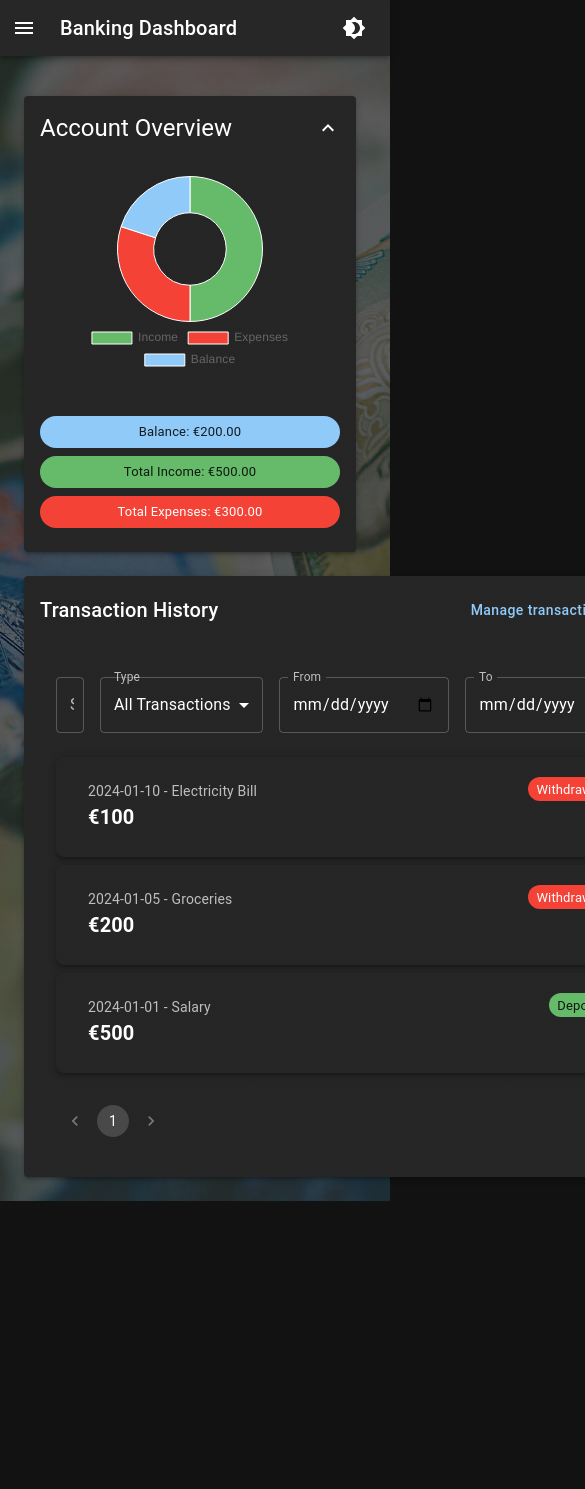
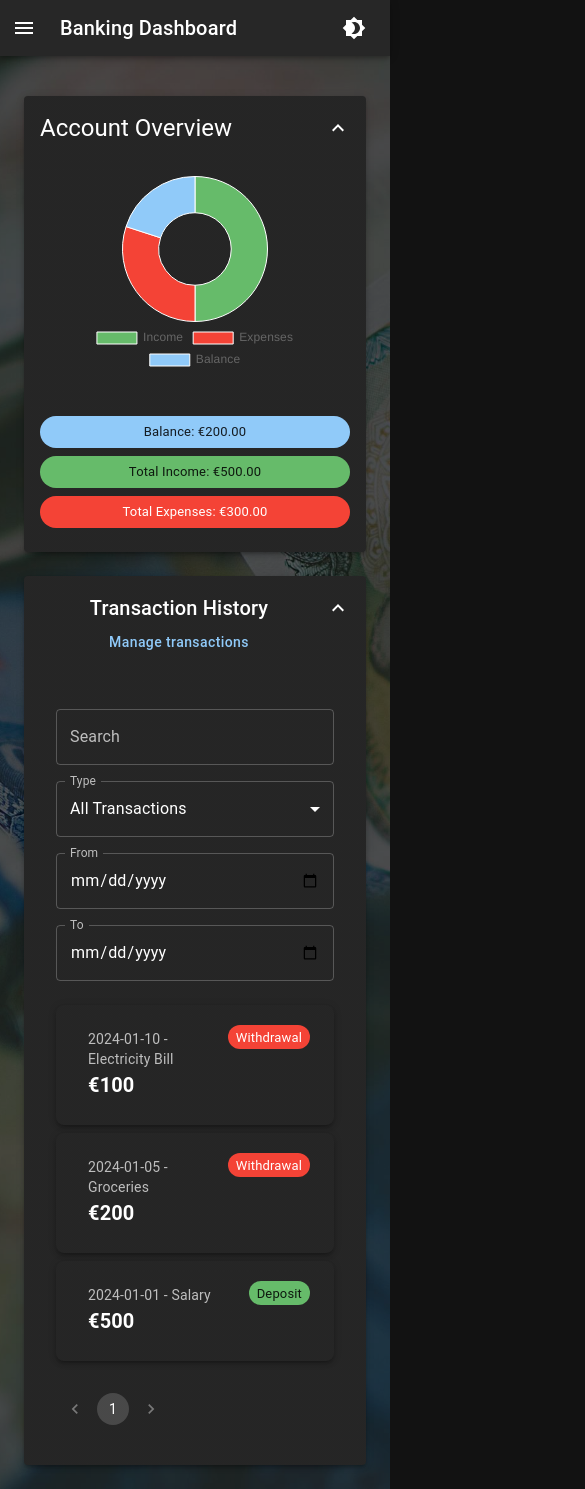
Before and after one commit to amirzaghari/banking-dashboard, a React (Create React App) app: page / in a window 390 px wide. Shown: the top 1489 px of the page, 585 px wide, since content can reach past the window. Before the commit the page ends 1201 px from the top, so only its background shows below. Built offline with nearby package versions, Linux system fonts and the light colour scheme.

Commit message:
Make layout responsive

```diff
--- a/package.json
+++ b/package.json
@@ -7,6 +7,7 @@
     "@emotion/styled": "^11.14.0",
     "@mui/icons-material": "^6.4.5",
     "@mui/material": "^6.4.5",
+    "@mui/x-date-pickers": "^7.27.0",
     "@testing-library/dom": "^10.4.0",
     "@testing-library/jest-dom": "^6.6.3",
     "@testing-library/react": "^16.2.0",
--- a/public/index.html
+++ b/public/index.html
@@ -24,7 +24,7 @@
       work correctly both with client-side routing and a non-root public URL.
       Learn how to configure a non-root public URL by running `npm run build`.
     -->
-    <title>React App</title>
+    <title>Banking dashboard</title>
   </head>
   <body>
     <noscript>You need to enable JavaScript to run this app.</noscript>
--- a/src/App.css
+++ b/src/App.css
@@ -1,42 +1,3 @@
-.App {
-  text-align: center;
-}
-
-.App-logo {
-  height: 40vmin;
-  pointer-events: none;
-}
-
-@media (prefers-reduced-motion: no-preference) {
-  .App-logo {
-    animation: App-logo-spin infinite 20s linear;
-  }
-}
-
-.App-header {
-  background-color: #282c34;
-  min-height: 100vh;
-  display: flex;
-  flex-direction: column;
-  align-items: center;
-  justify-content: center;
-  font-size: calc(10px + 2vmin);
-  color: white;
-}
-
-.App-link {
-  color: #61dafb;
-}
-
-@keyframes App-logo-spin {
-  from {
-    transform: rotate(0deg);
-  }
-  to {
-    transform: rotate(360deg);
-  }
-}
-
 .layout-wrapper {
   position: relative;
   min-height: 100vh;
@@ -59,11 +20,11 @@
 }
 
 .dark-mode .layout-overlay {
-  background-color: rgba(0, 0, 0, 0.5);
+  background-color: rgba(0, 0, 0, 0.6);
 }
 
 .light-mode .layout-overlay {
-  background-color: rgba(255, 255, 255, 0.5);
+  background-color: rgba(255, 255, 255, 0.6);
 }
 
 .layout-content {
--- a/src/App.tsx
+++ b/src/App.tsx
@@ -1,21 +1,23 @@
-import React from 'react';
-import { BrowserRouter as Router, Routes, Route } from 'react-router-dom';
-import DashboardPage from './pages/DashboardPage';
-import TransactionPage from './pages/TransactionPage';
-import Layout from './components/Layout';
-import './App.css';
+import React from "react";
+import { BrowserRouter as Router, Routes, Route } from "react-router-dom";
+import DashboardPage from "./pages/DashboardPage";
+import TransactionPage from "./pages/TransactionPage";
+import Layout from "./components/Layout";
+import "./App.css";
 
-function App() {
+const App: React.FC = () => {
     return (
         <Router>
+            <div className="app">
                 <Layout>
                     <Routes>
                         <Route path="/" element={<DashboardPage />} />
                         <Route path="/transactions" element={<TransactionPage />} />
                     </Routes>
                 </Layout>
+            </div>
         </Router>
     );
-}
+};
 
 export default App;
--- a/src/components/TransactionList.tsx
+++ b/src/components/TransactionList.tsx
@@ -24,7 +24,7 @@ import {
 import EditIcon from '@mui/icons-material/Edit';
 import DeleteIcon from '@mui/icons-material/Delete';
 import useTransactionStore, { Transaction } from '../store/transactionStore';
-import TransactionForm from './TransactionForm';
+import TransactionForm from '../forms/TransactionForm';
 
 const itemsPerPage = 20;
 
@@ -103,9 +103,14 @@ const TransactionList: React.FC<TransactionListProps> = ({ editable }) => {
                 </Button>
             )}
 
+            {/* Search and Filter Section */}
             <Box sx={{ mb: 2 }}>
-                <Stack direction="row" spacing={2}>
+                <Stack
+                    direction={{ xs: 'column', sm: 'row' }} // Stack vertically on mobile, horizontally on larger screens
+                    spacing={2}
+                >
                     <Box sx={{ flex: 1 }}>
+                        <FormControl fullWidth variant="outlined">
                             <TextField
                                 label="Search"
                                 variant="outlined"
@@ -113,11 +118,16 @@ const TransactionList: React.FC<TransactionListProps> = ({ editable }) => {
                                 value={searchTerm}
                                 onChange={e => setSearchTerm(e.target.value)}
                             />
+                        </FormControl>
                     </Box>
                     <Box sx={{ flex: 1 }}>
-                        <FormControl fullWidth>
+                        <FormControl fullWidth variant="outlined">
                             <InputLabel>Type</InputLabel>
-                            <Select value={filterType} onChange={e => setFilterType(e.target.value)}>
+                            <Select
+                                value={filterType}
+                                onChange={e => setFilterType(e.target.value)}
+                                label="Type"
+                            >
                                 <MenuItem value="All">All Transactions</MenuItem>
                                 <MenuItem value="Deposit">Only Deposits</MenuItem>
                                 <MenuItem value="Withdrawal">Only Withdrawals</MenuItem>
@@ -125,6 +135,7 @@ const TransactionList: React.FC<TransactionListProps> = ({ editable }) => {
                         </FormControl>
                     </Box>
                     <Box sx={{ flex: 1 }}>
+                        <FormControl fullWidth variant="outlined">
                             <TextField
                                 label="From"
                                 type="date"
@@ -133,8 +144,10 @@ const TransactionList: React.FC<TransactionListProps> = ({ editable }) => {
                                 onChange={e => setDateFrom(e.target.value)}
                                 fullWidth
                             />
+                        </FormControl>
                     </Box>
                     <Box sx={{ flex: 1 }}>
+                        <FormControl fullWidth variant="outlined">
                             <TextField
                                 label="To"
                                 type="date"
@@ -143,10 +156,12 @@ const TransactionList: React.FC<TransactionListProps> = ({ editable }) => {
                                 onChange={e => setDateTo(e.target.value)}
                                 fullWidth
                             />
+                        </FormControl>
                     </Box>
                 </Stack>
             </Box>
 
+            {/* Transaction List */}
             <List>
                 {paginatedTransactions.map(transaction => (
                     <Card key={transaction.id} elevation={3} sx={{ mb: 1, borderRadius: 2, py: 1, px: 2 }}>
@@ -179,12 +194,15 @@ const TransactionList: React.FC<TransactionListProps> = ({ editable }) => {
                 ))}
             </List>
 
-            <Pagination count={Math.ceil(filteredTransactions.length / itemsPerPage)}
+            {/* Pagination */}
+            <Pagination
+                count={Math.ceil(filteredTransactions.length / itemsPerPage)}
                 page={page}
                 onChange={(_, value) => setPage(value)}
                 sx={{ mt: 2 }}
             />
 
+            {/* Dialogs */}
             <Dialog open={openAddDialog} onClose={handleAddClose}>
                 <DialogTitle>Add New Transaction</DialogTitle>
                 <DialogContent>
--- a/src/pages/DashboardPage.tsx
+++ b/src/pages/DashboardPage.tsx
@@ -19,8 +19,22 @@ const DashboardPage = () => {
         <div style={{ margin: theme.spacing(1) }}>
             <Toolbar />
 
-            <Box display="flex" flexWrap="wrap" gap={3} justifyContent="space-between">
-                <Box flex={.4}>
+            {/* Main Container */}
+            <Box
+                sx={{
+                    display: 'flex',
+                    flexDirection: { xs: 'column', sm: 'row' }, // Stack vertically on mobile, row on larger screens
+                    gap: 3,
+                    width: '100%',
+                }}
+            >
+                {/* Account Overview Section */}
+                <Box
+                    sx={{
+                        flex: { xs: 1, sm: 0.4 }, // Full width on mobile, 40% on larger screens
+                        width: '100%',
+                    }}
+                >
                     <Card elevation={3}>
                         <CardHeader
                             title="Account Overview"
@@ -38,11 +52,24 @@ const DashboardPage = () => {
                         </Collapse>
                     </Card>
                 </Box>
-                <Box flex={1}>
+
+                {/* Transaction History Section */}
+                <Box
+                    sx={{
+                        flex: 1, // Full width on mobile, remaining space on larger screens
+                        width: '100%',
+                    }}
+                >
                     <Card elevation={3}>
                         <CardHeader
                             title={
-                                <Box display="flex" alignItems="center" justifyContent="space-between" width="100%">
+                                <Box
+                                    display="flex"
+                                    alignItems="center"
+                                    justifyContent="space-between"
+                                    width="100%"
+                                    sx={{ flexDirection: { xs: 'column', sm: 'row' } }} // Stack vertically on mobile, row on larger screens
+                                >
                                     <Typography variant="h6">Transaction History</Typography>
                                     <Button component={Link} to="/transactions" sx={{ textTransform: "none" }}>
                                         Manage transactions
--- a/src/store/transactionStore.ts
+++ b/src/store/transactionStore.ts
@@ -41,7 +41,6 @@ const useTransactionStore = create<TransactionStore>((set, get) => {
     const initialTransactions = getInitialTransactions();
     const initialBalance = calculateBalance(initialTransactions);
 
-    // Save default transactions to localStorage if they weren't there
     if (!localStorage.getItem("transactions")) {
         saveToLocalStorage(initialTransactions, initialBalance);
     }
@@ -52,6 +51,10 @@ const useTransactionStore = create<TransactionStore>((set, get) => {
         history: [],
 
         addTransaction: (transaction) => {
+            if (!transaction.description.trim()) return;
+            if (transaction.amount <= 0) return;
+            if (transaction.type === "Withdrawal" && transaction.amount > get().balance) return;
+
             const updatedTransactions = [...get().transactions, transaction];
             const newBalance = calculateBalance(updatedTransactions);
 
@@ -76,6 +79,8 @@ const useTransactionStore = create<TransactionStore>((set, get) => {
             if (history.length === 0) return;
 
             const lastDeleted = history[0];
+            if (lastDeleted.type === "Withdrawal" && lastDeleted.amount > get().balance) return;
+
             const updatedTransactions = [...transactions, lastDeleted];
             const newBalance = calculateBalance(updatedTransactions);
 
@@ -84,6 +89,10 @@ const useTransactionStore = create<TransactionStore>((set, get) => {
         },
 
         updateTransaction: (id, updatedTransaction) => {
+            if (!updatedTransaction.description.trim()) return;
+            if (updatedTransaction.amount <= 0) return;
+            if (updatedTransaction.type === "Withdrawal" && updatedTransaction.amount > get().balance) return;
+
             const updatedTransactions = get().transactions.map((t) =>
                 t.id === id ? updatedTransaction : t
             );
```
Also changed, not shown: src/components/Filters.tsx (deleted, +0 -40 lines), src/forms/TransactionForm.tsx (renamed from src/components/TransactionForm.tsx, +46 -5 lines), 2 other files (tests, documents, lock files or other folders). Lines whose indentation alone changed are shown as unchanged.
